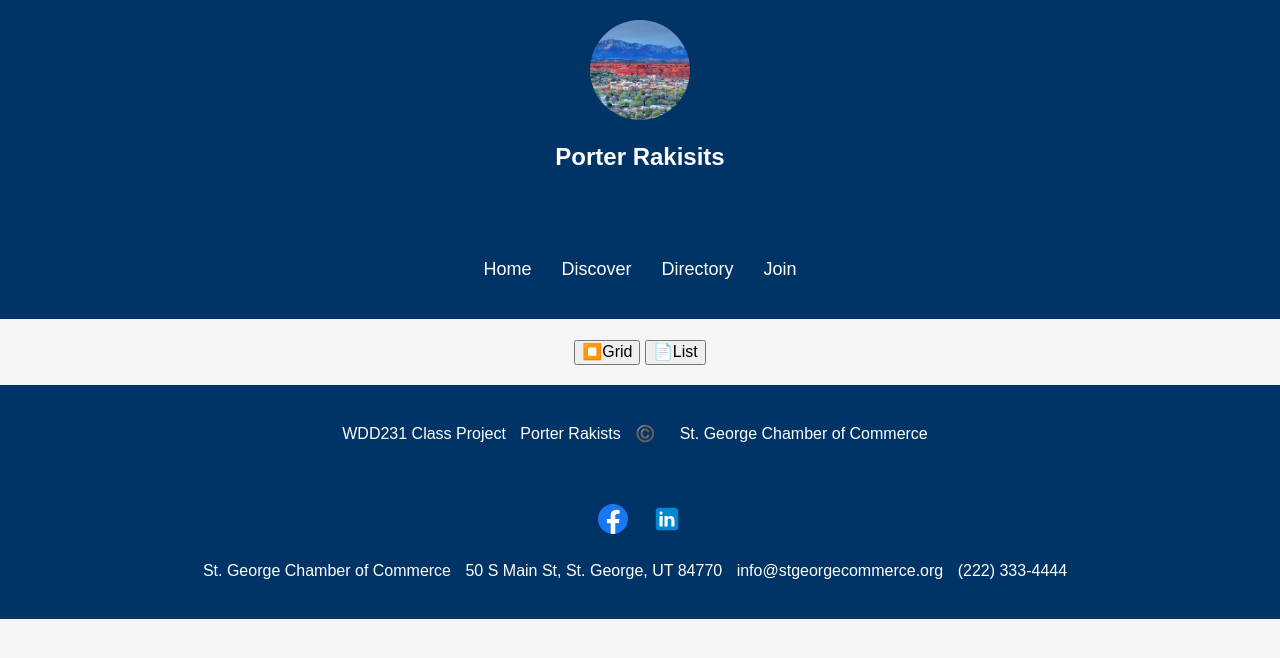
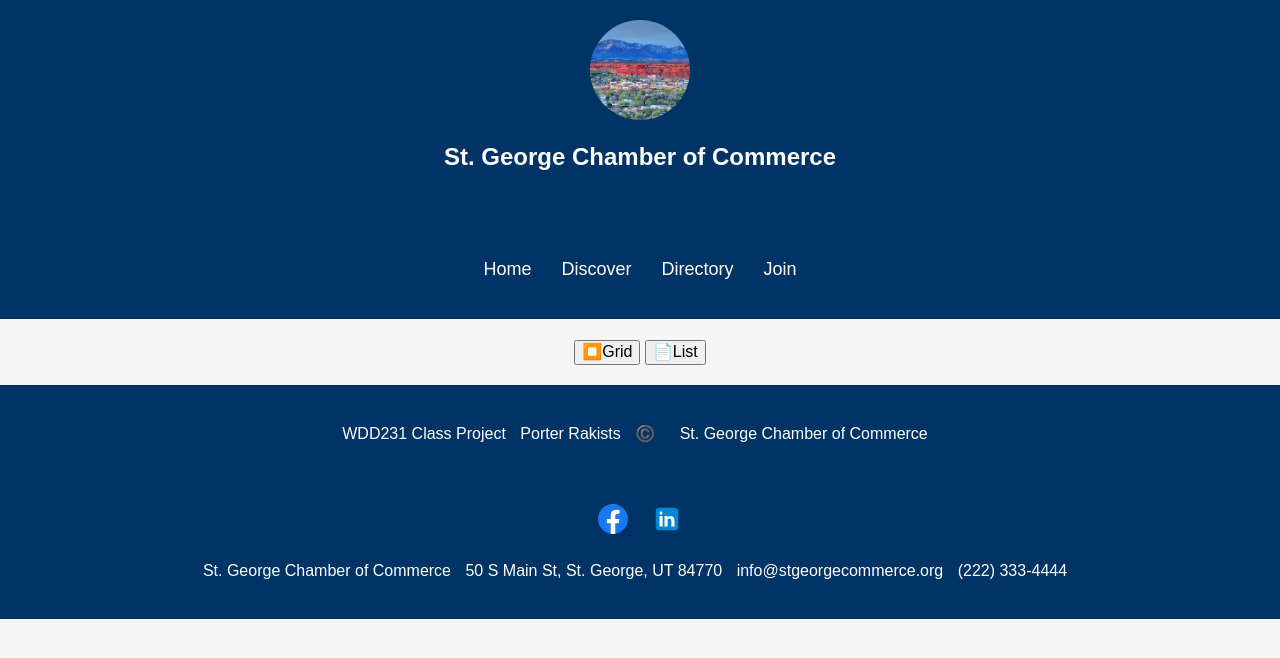
Before and after one commit to porterrakisits/wdd231, a plain HTML site: page chamber/directory.html in a window 1280 px wide. Drawn offline with nearby package versions, Linux system fonts and the light colour scheme.

Commit message:
small fixes

```diff
--- a/chamber/directory.html
+++ b/chamber/directory.html
@@ -7,9 +7,10 @@
     <meta name="description" content="This website is the Directory for the St. George Chamber of Commerce. ">
     <meta property="og:title" content="St. George Chamber of Commerce">
     <meta property="og:type" content="website">
-    <meta property="og:image" content="URL_to_image.jpg">
-    <meta property="og:url" content="https://www.yoursite.com/page-url">
+    <meta property="og:image" content="images/st_george.jpg">
+    <meta property="og:url" content="https://porterrakisits.github.io/wdd231/chamber/directory.html">
     <title>St. George Chamber of Commerce</title>
+    <link rel="icon" href="images/favicon_st_g_logo.ico">
     <link rel="stylesheet" href="https://cdnjs.cloudflare.com/ajax/libs/normalize/8.0.1/normalize.min.css">
     <link rel="stylesheet" href="styles/chamber.css">
     <link rel="stylesheet" href="styles/chamber_larger.css">
@@ -18,7 +19,7 @@
 <body>
     <header>
         <img src="images/st_george.jpg" alt="St. George" id="profile_img">
-        <h1>Porter Rakisits</h1>
+        <h1>St. George Chamber of Commerce</h1>
         <button type="button" id="menu"></button>
         <nav class="navigation">
             <ul>
```
